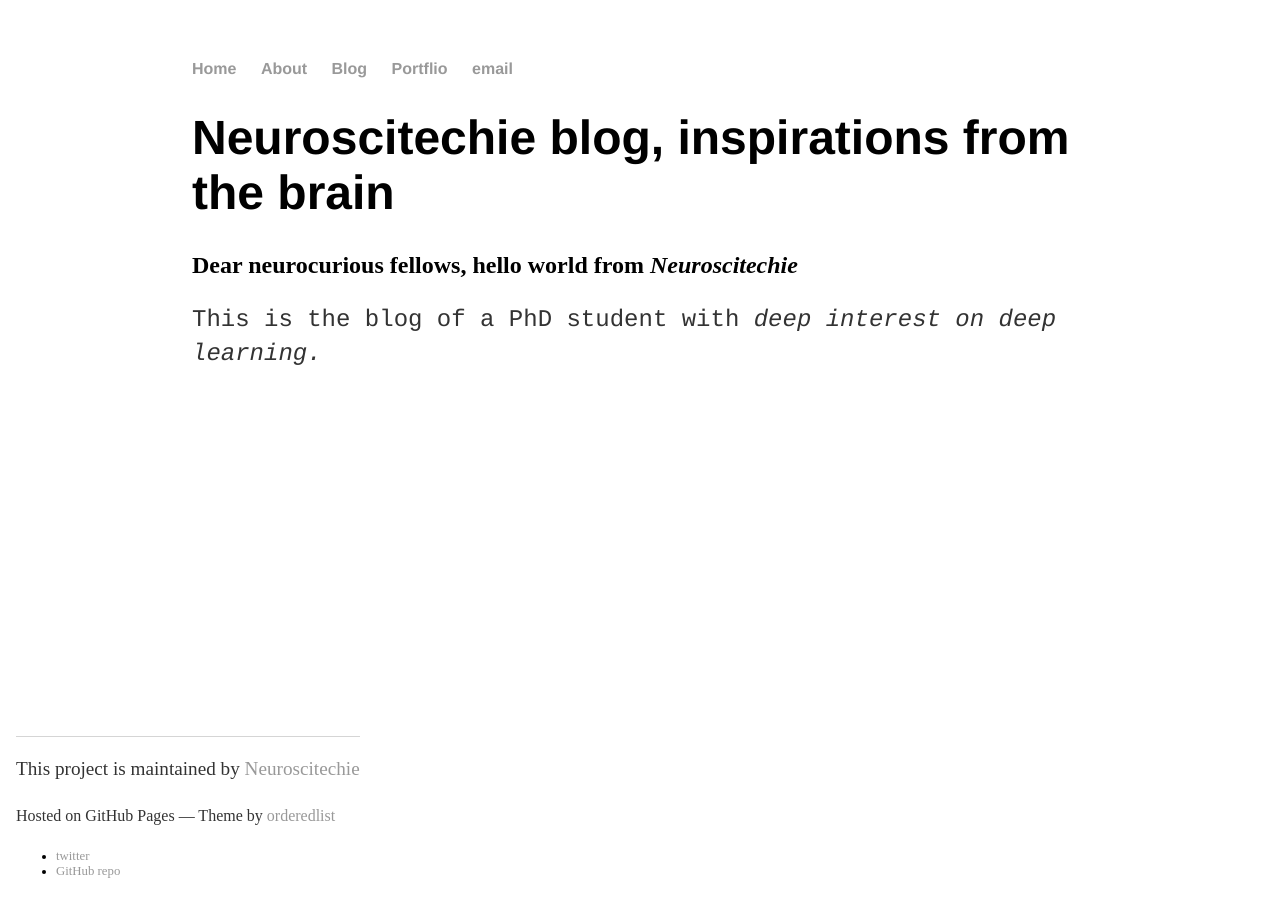
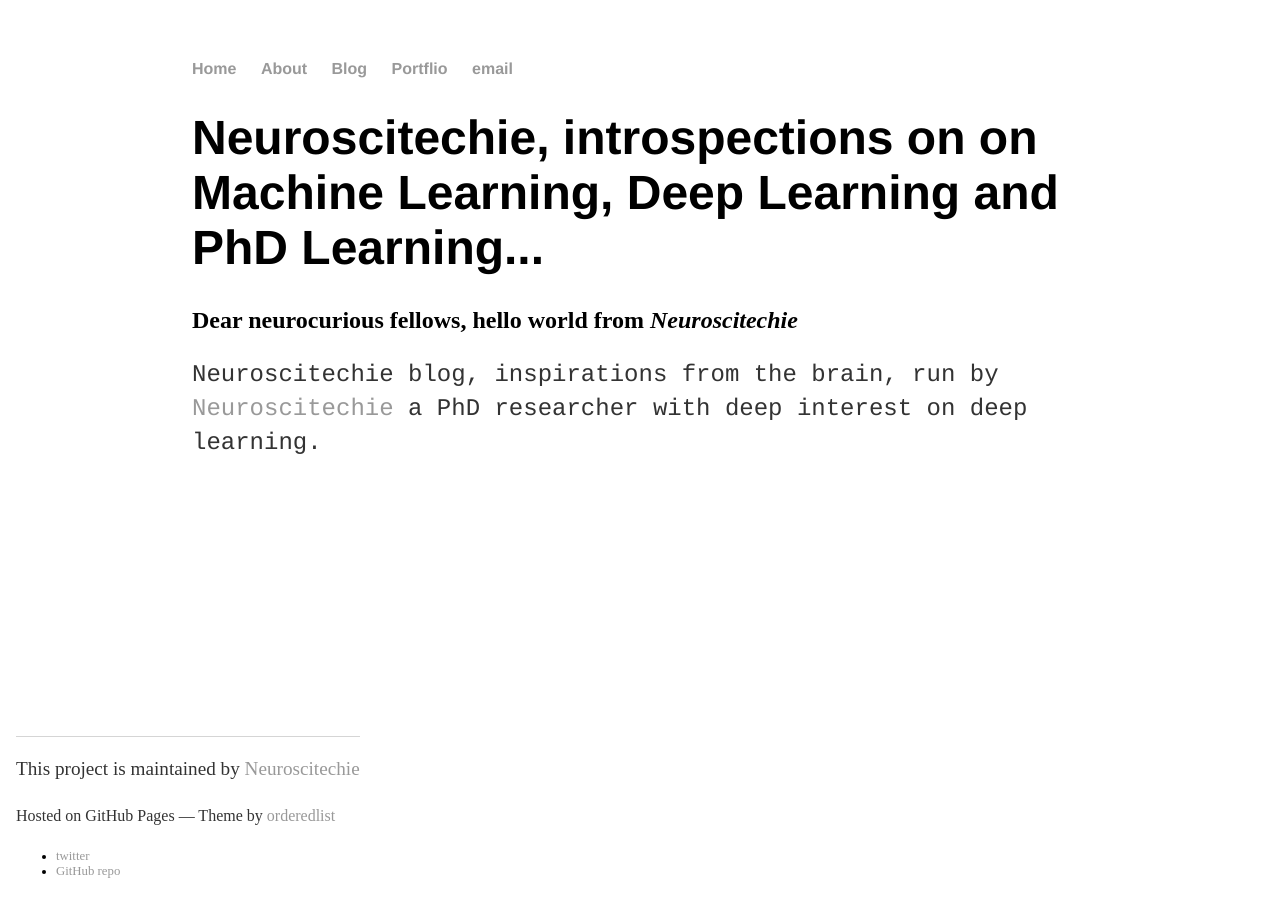
Before and after one commit to inantubek/meltemiatay.github.io, a Jekyll site: the page built from index.html, in a window 1280 px wide. Built offline with Jekyll 4.4.1, drawn with Linux system fonts in a browser that asks for light colours.

Commit message:
Update index.html

```diff
--- a/index.html
+++ b/index.html
@@ -2,6 +2,6 @@
 layout: default
 title: Neuroscitechie blog, inspirations from the brain
 ---
-			<h1>Neuroscitechie blog, inspirations from the brain</h1>
-        		<h2>Dear neurocurious fellows, hello world from <i>Neuroscitechie</i> </h2>
-			<p style="font-family:courier;">This is the blog of a PhD student with <em>deep interest on deep learning.</em></p>
+			<h1>Neuroscitechie, introspections on on Machine Learning, Deep Learning and PhD Learning...</h1>
+                        <h2>Dear neurocurious fellows, hello world from <i>Neuroscitechie</i></h2>
+			<p style="font-family:courier;">Neuroscitechie blog, inspirations from the brain, run by <a href="about">Neuroscitechie</a> a PhD researcher with deep interest on deep learning.</p>
```
